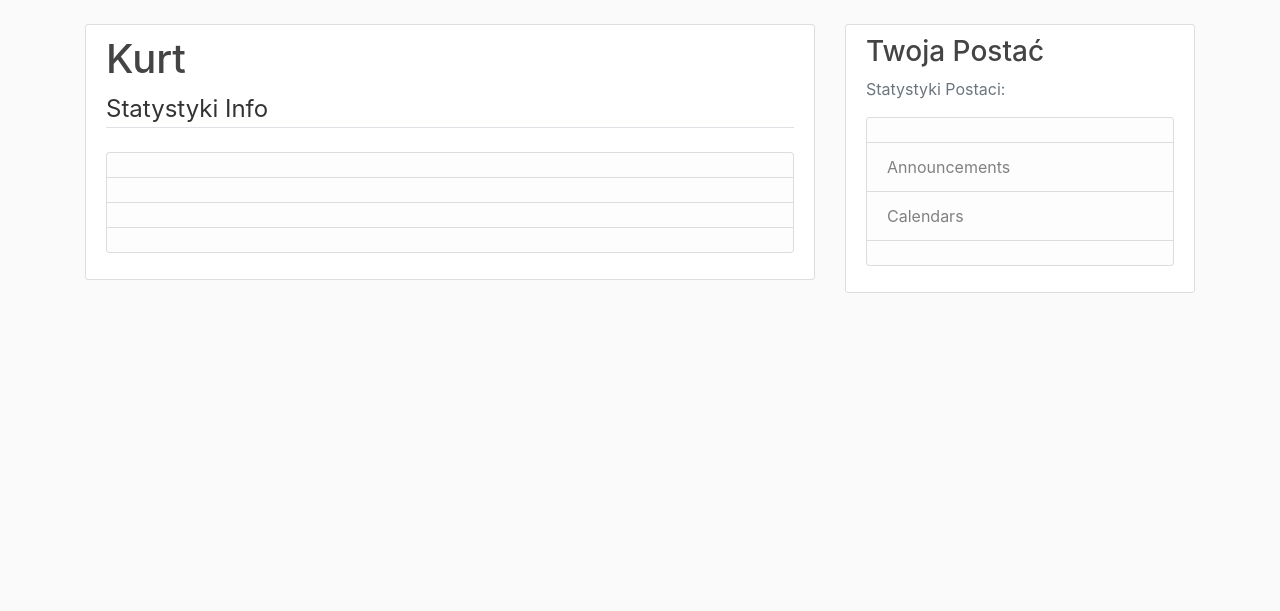
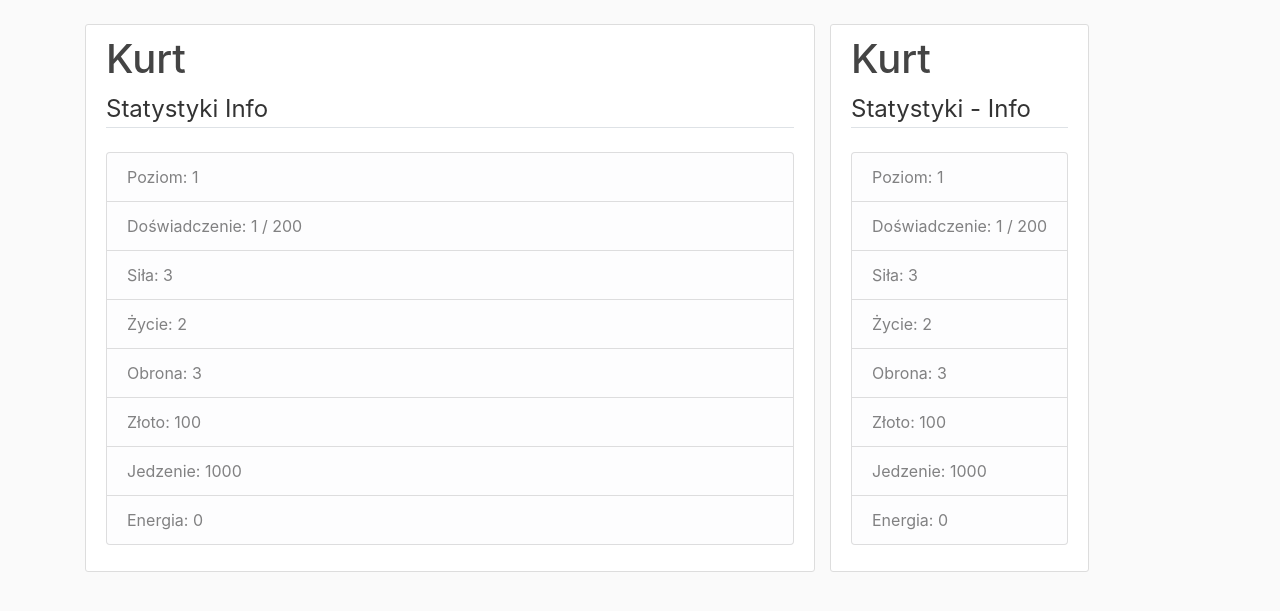
Before and after one commit to Kurtxx/ViaRPG, a Django app: page /stat/ in a window 1280 px wide. Shown: the part 56-667 px from the top of the page. Run offline with Django 3.2, Linux system fonts and the light colour scheme; a user stored in the database is signed in; data comes from the database, SQL or seed files in the repository; both versions use the stored data as it was after the commit; some libraries are stand-ins or nearby versions.

Commit message:
Zrobione Staty /  Rozwala się przy logowaniu!

```diff
--- a/home/templates/game/base.html
+++ b/home/templates/game/base.html
@@ -61,17 +61,26 @@
           {% endblock %}
         </div>
         {% if user.is_authenticated %}
-        <div class="col-md-4">
-          <div class="content-section">
-            <h3>Twoja Postać</h3>
-            <p class='text-muted'>Statystyki Postaci:
+        <div class="content-section">
+          <div class="media">
+            <div class="media-body">
+              <h2 class="account-heading">{{ user.username }}</h2>
+            </div>
+          </div>
+            <fieldset class="form-group">
+              <legend class="border-bottom mb-4"> Statystyki - Info</legend>
               <ul class="list-group">
-                <li class="list-group-item list-group-item-light"></li>
-                <li class="list-group-item list-group-item-light">Announcements</li>
-                <li class="list-group-item list-group-item-light">Calendars</li>
-                <li class="list-group-item list-group-item-light">
-                </li>
+                <li class="list-group-item list-group-item-light">Poziom:  {{ Resources.stat_lvl }}</li>
+                <li class="list-group-item list-group-item-light">Doświadczenie:  {{ Resources.stat_minexp }} / {{ Resources.stat_maxexp }}</</li>
+                <li class="list-group-item list-group-item-light">Siła:  {{ Resources.stat_str }}</li>
+                <li class="list-group-item list-group-item-light">Życie:  {{ Resources.stat_vit }}</</li>
+                <li class="list-group-item list-group-item-light">Obrona:  {{ Resources.stat_dex }}</</li>
+                <li class="list-group-item list-group-item-light">Złoto:  {{ Resources.stat_money }}</</li>
+                <li class="list-group-item list-group-item-light">Jedzenie:  {{ Resources.stat_food }}</</li>
+                <li class="list-group-item list-group-item-light">Energia:  {{ Resources.stat_energy }}</</li>
               </ul>
+            </fieldset>
+        </div>
         {% else %}
         <div class="col-md-4">
           <div class="content-section">
--- a/users/models.py
+++ b/users/models.py
@@ -23,12 +23,18 @@ class Profile(models.Model):
 
 class Resources(models.Model):
     user = models.OneToOneField(User, on_delete=models.CASCADE)
-    stat_str = models.IntegerField(default=0)
-    stat_vit = models.IntegerField(default=0)
-    stat_dex = models.IntegerField(default=0)
-    stat_money = models.IntegerField(default=0)
-    stat_food = models.IntegerField(default=0)
+    stat_lvl = models.IntegerField(default=1)
+    stat_minexp = models.IntegerField(default=1)
+    stat_maxexp = models.IntegerField(default=200)
+    stat_str = models.IntegerField(default=3)
+    stat_vit = models.IntegerField(default=2)
+    stat_dex = models.IntegerField(default=3)
+    stat_money = models.IntegerField(default=100)
+    stat_food = models.IntegerField(default=1000)
     stat_energy = models.IntegerField(default=0)
 
     def __str__(self):
         return f'{self.user.username} Statystyki'
+
+    def save(self, **kwargs):
+        super().save()
--- a/users/templates/users/stat.html
+++ b/users/templates/users/stat.html
@@ -9,10 +9,14 @@
         <fieldset class="form-group">
           <legend class="border-bottom mb-4"> Statystyki Info</legend>
           <ul class="list-group">
-            <li class="list-group-item list-group-item-light">  {{ request.user.Resources.stat_str }}</li>
-            <li class="list-group-item list-group-item-light"></li>
-            <li class="list-group-item list-group-item-light"></li>
-            <li class="list-group-item list-group-item-light"></li>
+            <li class="list-group-item list-group-item-light">Poziom:  {{ Resources.stat_lvl }}</li>
+            <li class="list-group-item list-group-item-light">Doświadczenie:  {{ Resources.stat_minexp }} / {{ Resources.stat_maxexp }}</</li>
+            <li class="list-group-item list-group-item-light">Siła:  {{ Resources.stat_str }}</li>
+            <li class="list-group-item list-group-item-light">Życie:  {{ Resources.stat_vit }}</</li>
+            <li class="list-group-item list-group-item-light">Obrona:  {{ Resources.stat_dex }}</</li>
+            <li class="list-group-item list-group-item-light">Złoto:  {{ Resources.stat_money }}</</li>
+            <li class="list-group-item list-group-item-light">Jedzenie:  {{ Resources.stat_food }}</</li>
+            <li class="list-group-item list-group-item-light">Energia:  {{ Resources.stat_energy }}</</li>
           </ul>
         </fieldset>
     </div>
--- a/users/views.py
+++ b/users/views.py
@@ -45,5 +45,9 @@ def profile(request):
 @login_required
 def stat(request):
 
+    context = {
+        #Odwouje się do BAZY MODELS - "Resources" nazwa po której templatka wyświetla.
+        'Resources': request.user.resources,
+    }
 
-    return render(request, 'users/stat.html')
+    return render(request, 'users/stat.html', context)
```
Also changed, not shown: home/views.py (+8 -1 lines), db.sqlite3, users/migrations/0003_auto_20181130_1736.py (added).
